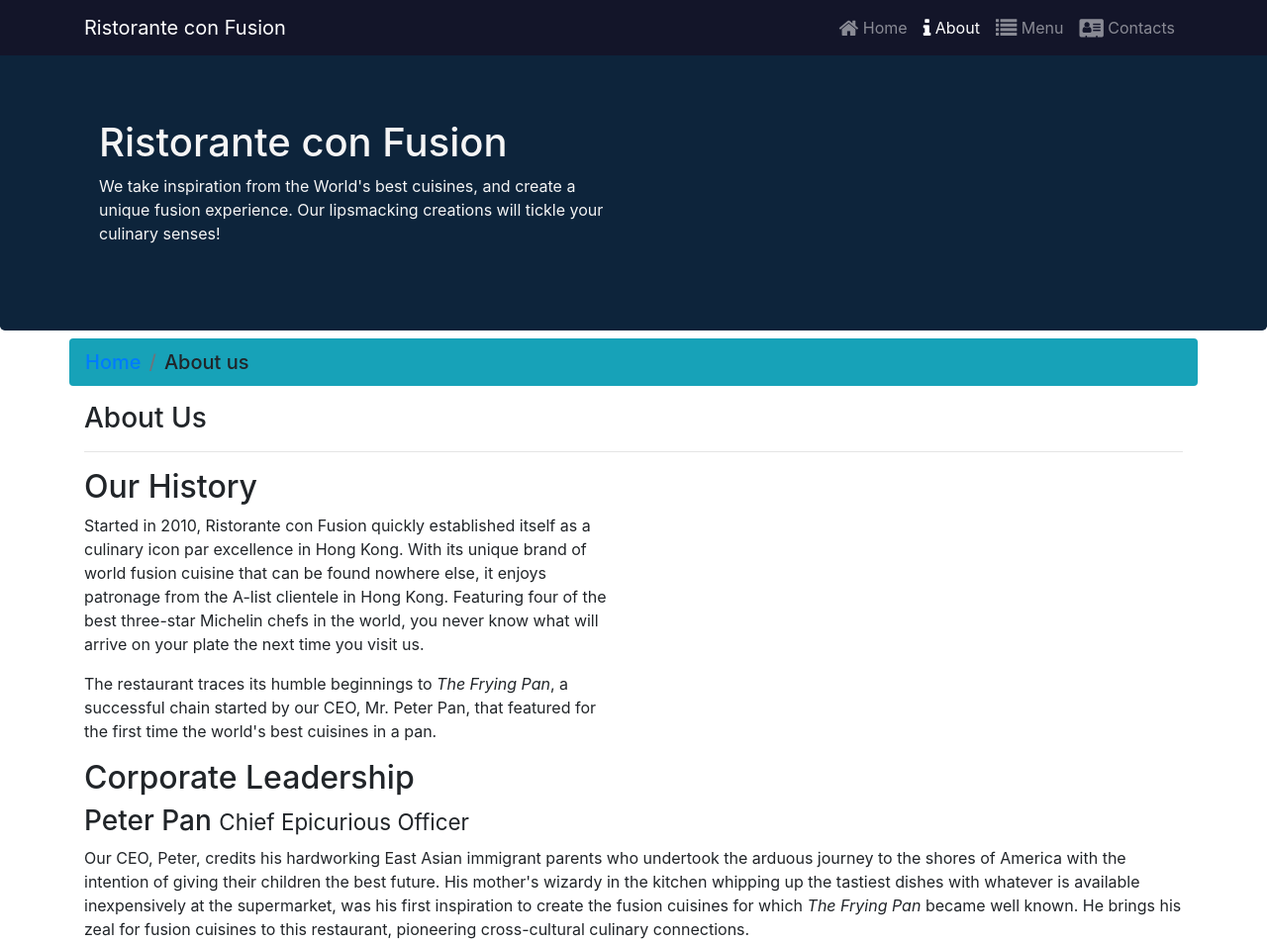
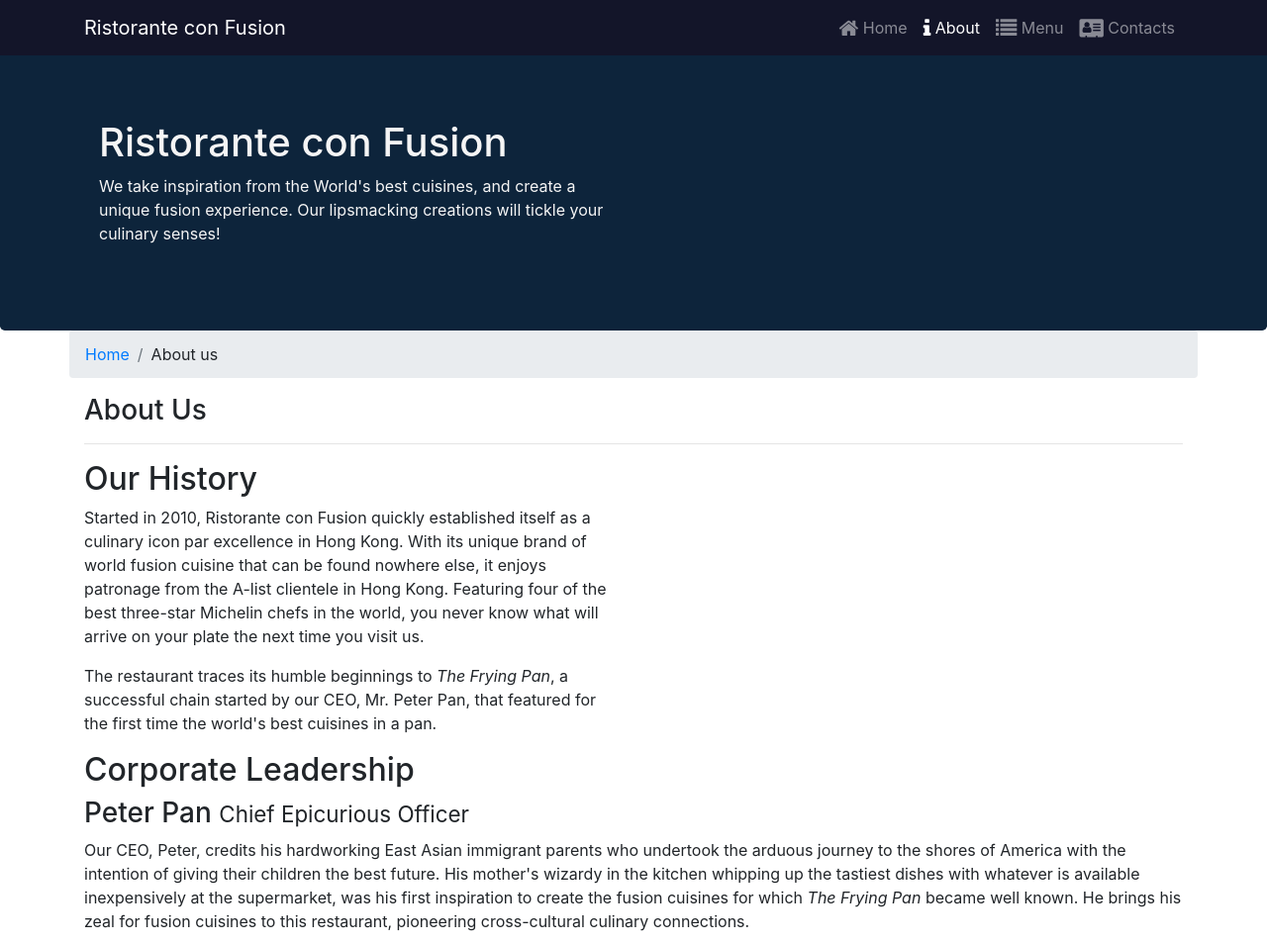
Before and after one commit to AbdulMuheeth/conFusion, a website: page aboutus.html in a window 1280 px wide. Shown: the top 954 px of the page at 99% size. Drawn offline with nearby package versions, Linux system fonts and the light colour scheme.

```diff
--- a/aboutus.html
+++ b/aboutus.html
@@ -30,7 +30,7 @@
                 <ul class="navbar-nav ml-auto">
                     <li class="nav-item"><a class="nav-link" href="./index.html"><span class="fa fa-home fa-lg"></span> Home</a></li>
                     <li class="nav-item active"><a class="nav-link" href="./aboutus.html"><span class="fa fa-info fa-lg"></span> About</a></li>
-                    <li class="nav-item"><a class="nav-link" href="./contactus.html"><span class="fa fa-list fa-lg"></span> Menu</a></li>
+                    <li class="nav-item"><a class="nav-link" href="./contactus.html "><span class="fa fa-list fa-lg"></span> Menu</a></li>
                     <li class="nav-item"><a class="nav-link" href="#"><span class="fa fa-address-card fa-lg"></span> Contacts</a></li>
                 </ul>
 
@@ -75,7 +75,7 @@
     <div class="container">
         <div class="row">
 
-            <ol class="col-12 breadcrumb mt-2 bg-info h5">
+            <ol class="col-12 breadcrumb">
                 <li class="breadcrumb-item"><a href="./index.html">Home</a></li>
                 <li class="breadcrumb-item">About us</li>
             </ol>
```
